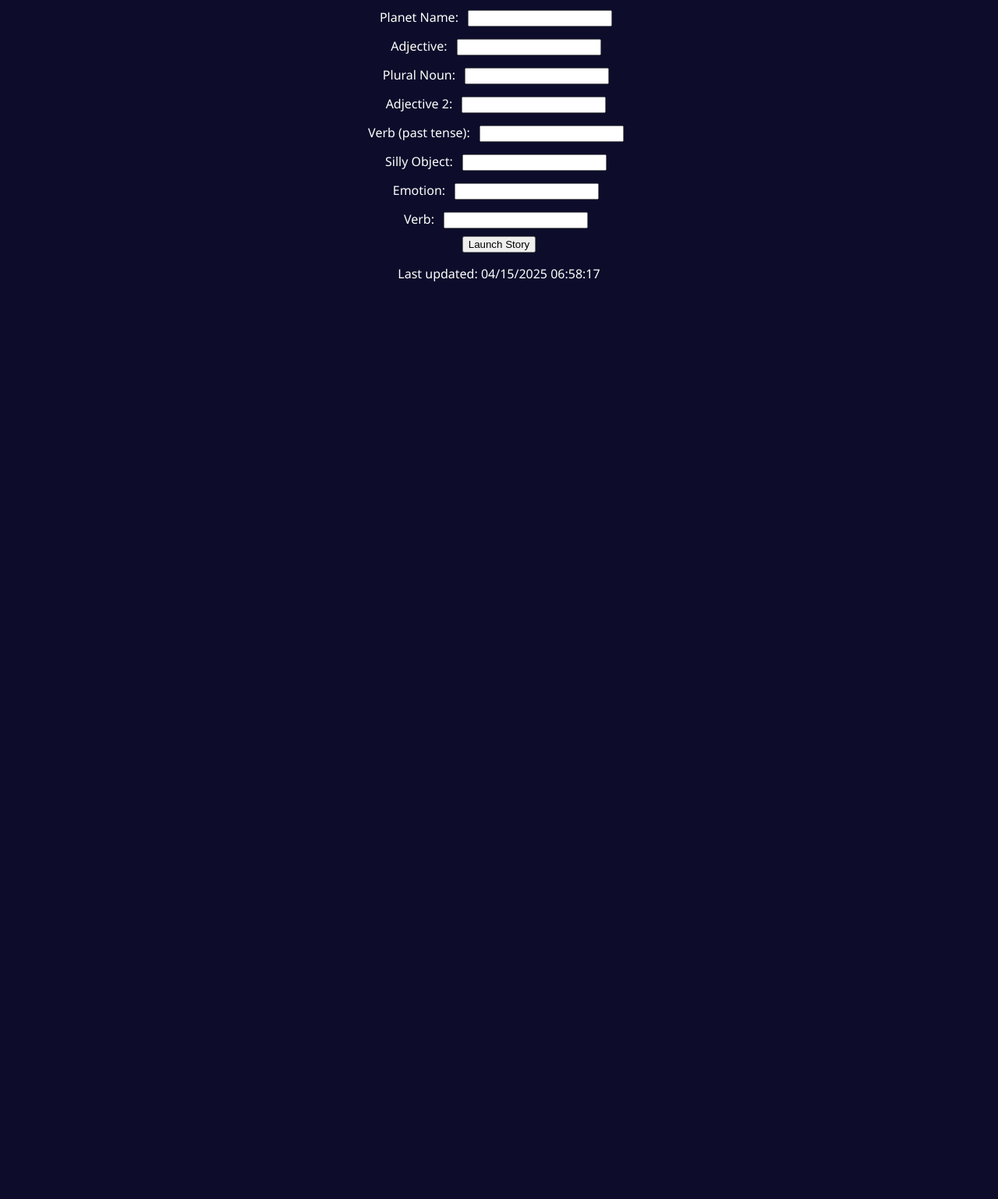
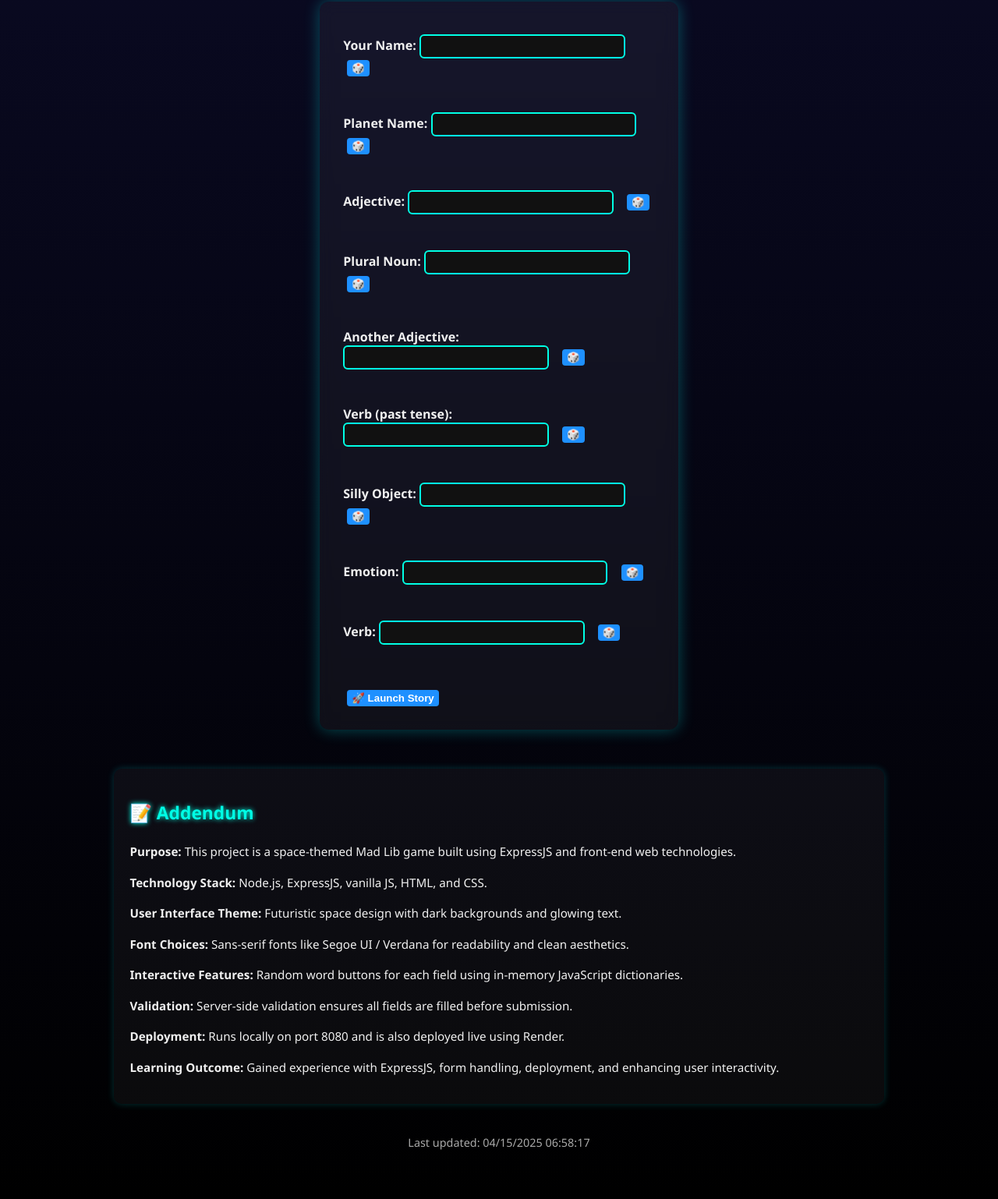
Before and after one commit to murali120201/ITC505, a website: page public/ITC505/lab-7/index.html in a window 1280 px wide. Shown: the part 158-1696 px from the top of the page at 78% size. Before the commit the page ends 800 px from the top, so only its background shows below. Drawn offline with Linux system fonts and the light colour scheme.

Commit message:
Reupload: Full working Space Mad Lib app

```diff
--- a/public/ITC505/lab-7/index.html
+++ b/public/ITC505/lab-7/index.html
@@ -5,21 +5,94 @@
   <title>Space Adventure Mad Lib</title>
   <link rel="stylesheet" href="style.css">
 </head>
+
 <body>
   <h1>🚀 Create Your Space Adventure!</h1>
   <form action="/ITC505/lab-7/index.html" method="POST">
-    <label>Name: <input type="text" name="name" required></label><br>
-    <label>Planet Name: <input type="text" name="planetName" required></label><br>
-    <label>Adjective: <input type="text" name="adjective" required></label><br>
-    <label>Plural Noun: <input type="text" name="pluralNoun" required></label><br>
-    <label>Adjective 2: <input type="text" name="adjective2" required></label><br>
-    <label>Verb (past tense): <input type="text" name="verbPast" required></label><br>
-    <label>Silly Object: <input type="text" name="sillyObject" required></label><br>
-    <label>Emotion: <input type="text" name="emotion" required></label><br>
-    <label>Verb: <input type="text" name="verb" required></label><br>
-    <button type="submit">Launch Story</button>
+    <label>Your Name:
+      <input type="text" name="name" id="name" required>
+      <button type="button" onclick="fillRandom('name')">🎲</button>
+    </label><br>
+
+    <label>Planet Name:
+      <input type="text" name="planetName" id="planetName" required>
+      <button type="button" onclick="fillRandom('planetName')">🎲</button>
+    </label><br>
+
+    <label>Adjective:
+      <input type="text" name="adjective" id="adjective" required>
+      <button type="button" onclick="fillRandom('adjective')">🎲</button>
+    </label><br>
+
+    <label>Plural Noun:
+      <input type="text" name="pluralNoun" id="pluralNoun" required>
+      <button type="button" onclick="fillRandom('pluralNoun')">🎲</button>
+    </label><br>
+
+    <label>Another Adjective:
+      <input type="text" name="adjective2" id="adjective2" required>
+      <button type="button" onclick="fillRandom('adjective2')">🎲</button>
+    </label><br>
+
+    <label>Verb (past tense):
+      <input type="text" name="verbPast" id="verbPast" required>
+      <button type="button" onclick="fillRandom('verbPast')">🎲</button>
+    </label><br>
+
+    <label>Silly Object:
+      <input type="text" name="sillyObject" id="sillyObject" required>
+      <button type="button" onclick="fillRandom('sillyObject')">🎲</button>
+    </label><br>
+
+    <label>Emotion:
+      <input type="text" name="emotion" id="emotion" required>
+      <button type="button" onclick="fillRandom('emotion')">🎲</button>
+    </label><br>
+
+    <label>Verb:
+      <input type="text" name="verb" id="verb" required>
+      <button type="button" onclick="fillRandom('verb')">🎲</button>
+    </label><br><br>
+
+    <button type="submit">🚀 Launch Story</button>
   </form>
-  <footer><p>Last updated: <span id="lastModified"></span></p></footer>
+
+  <script>
+    const words = {
+      name: ["Zara", "Nova", "Captain Blaze", "Orion", "Alex", "Lyra", "Cosmo", "Juno", "Rocket", "Kira"],
+      planetName: ["Zogtron", "Nebulon", "Crython", "Galaxar", "Xenthos", "Velkaria", "Draxon", "Tritonia", "Zephyria"],
+      adjective: ["glowing", "mysterious", "icy", "stormy", "burning", "desolate", "twinkling", "radioactive"],
+      pluralNoun: ["aliens", "craters", "asteroids", "comets", "robots", "satellites", "moons", "galaxies"],
+      adjective2: ["slimy", "huge", "invisible", "sparkly", "grumpy", "fiery", "bouncy", "hovering"],
+      verbPast: ["danced", "attacked", "floated", "teleported", "exploded", "vanished", "leaped", "spun"],
+      sillyObject: ["banana blaster", "space spoon", "laser pillow", "gravity wrench", "toaster ray", "nebula net"],
+      emotion: ["terrified", "excited", "confused", "relieved", "thrilled", "curious", "peaceful", "bold"],
+      verb: ["run", "zoom", "escape", "teleport", "blast off", "retreat", "dock", "hide"]
+    };
+
+    function fillRandom(field) {
+      const input = document.getElementById(field);
+      const options = words[field];
+      const randomWord = options[Math.floor(Math.random() * options.length)];
+      input.value = randomWord;
+    }
+  </script>
+
+  <div class="addendum">
+    <h2>📝 Addendum</h2>
+    <p><strong>Purpose:</strong> This project is a space-themed Mad Lib game built using ExpressJS and front-end web technologies.</p>
+    <p><strong>Technology Stack:</strong> Node.js, ExpressJS, vanilla JS, HTML, and CSS.</p>
+    <p><strong>User Interface Theme:</strong> Futuristic space design with dark backgrounds and glowing text.</p>
+    <p><strong>Font Choices:</strong> Sans-serif fonts like Segoe UI / Verdana for readability and clean aesthetics.</p>
+    <p><strong>Interactive Features:</strong> Random word buttons for each field using in-memory JavaScript dictionaries.</p>
+    <p><strong>Validation:</strong> Server-side validation ensures all fields are filled before submission.</p>
+    <p><strong>Deployment:</strong> Runs locally on port 8080 and is also deployed live using Render.</p>
+    <p><strong>Learning Outcome:</strong> Gained experience with ExpressJS, form handling, deployment, and enhancing user interactivity.</p>
+  </div>
+
+  <footer>
+    <p>Last updated: <span id="lastModified"></span></p>
+  </footer>
   <script>
     document.getElementById('lastModified').textContent = document.lastModified;
   </script>
--- a/public/ITC505/lab-7/style.css
+++ b/public/ITC505/lab-7/style.css
@@ -1,23 +1,113 @@
+/* Base styling */
 body {
-  font-family: 'Segoe UI', sans-serif;
-  background-color: #0d0d2b;
+  background: linear-gradient(to bottom, #0a0a23, #000);
+  color: #f0f0f0;
+  font-family: 'Segoe UI', Tahoma, Geneva, Verdana, sans-serif;
+  padding: 40px;
+  text-align: center;
+}
+
+h1 {
+  font-size: 2.5em;
+  color: #00ffe5;
+  text-shadow: 0 0 8px #00ffe5;
+  margin-bottom: 30px;
+}
+
+form {
+  display: inline-block;
+  background-color: rgba(255, 255, 255, 0.05);
+  padding: 30px;
+  border-radius: 12px;
+  box-shadow: 0 0 20px rgba(0, 255, 255, 0.3);
+  backdrop-filter: blur(10px);
+  text-align: left;
+}
+
+label {
+  display: block;
+  margin: 12px 0;
+  font-weight: bold;
+}
+
+input[type="text"] {
+  padding: 6px 10px;
+  border: 2px solid #00ffe5;
+  border-radius: 6px;
+  background-color: #111;
   color: white;
-  text-align: center;
-  padding: 2rem;
+  width: 60%;
+  margin-right: 8px;
 }
-input {
-  margin: 0.5rem;
+
+button {
+  background-color: #00ffe5;
+  border: none;
+  border-radius: 6px;
+  padding: 8px 14px;
+  font-weight: bold;
+  cursor: pointer;
+  color: #000;
+  transition: all 0.3s ease;
 }
+
+button:hover {
+  background-color: #00cbb3;
+  box-shadow: 0 0 10px #00ffe5;
+}
+
+footer {
+  margin-top: 40px;
+  font-size: 0.9em;
+  color: #aaa;
+}
+/* Story page specific */
 .story-box {
-  background: rgba(255, 255, 255, 0.1);
-  padding: 1rem;
-  border-radius: 10px;
-  margin-top: 1rem;
-}
-.addendum {
-  margin-top: 2rem;
-  font-size: 0.9rem;
-  background-color: #1e1e3f;
-  padding: 1rem;
-  border-radius: 10px;
-}
+    background-color: rgba(255, 255, 255, 0.05);
+    padding: 25px;
+    border-radius: 10px;
+    margin: auto;
+    width: 60%;
+    box-shadow: 0 0 15px rgba(0, 255, 255, 0.2);
+    font-size: 1.1em;
+    line-height: 1.7;
+  }
+
+  .back-link {
+    color: #00ffe5;
+    font-weight: bold;
+    text-decoration: none;
+    display: inline-block;
+    margin-top: 20px;
+  }
+
+  .back-link:hover {
+    text-decoration: underline;
+  }
+  .addendum {
+    margin-top: 50px;
+    text-align: left;
+    background-color: rgba(255, 255, 255, 0.04);
+    padding: 20px;
+    border-radius: 10px;
+    box-shadow: 0 0 10px rgba(0, 255, 255, 0.2);
+    font-size: 0.95em;
+    line-height: 1.6;
+    width: 80%;
+    margin-left: auto;
+    margin-right: auto;
+  }
+
+  .addendum h2 {
+    color: #00ffe5;
+    text-shadow: 0 0 6px #00ffe5;
+  }
+  button {
+    margin-left: 5px;
+    padding: 3px 6px;
+    background-color: #1e90ff;
+    color: white;
+    border: none;
+    border-radius: 4px;
+    cursor: pointer;
+  }
```
Also changed, not shown: server.js (+62 -17 lines).
